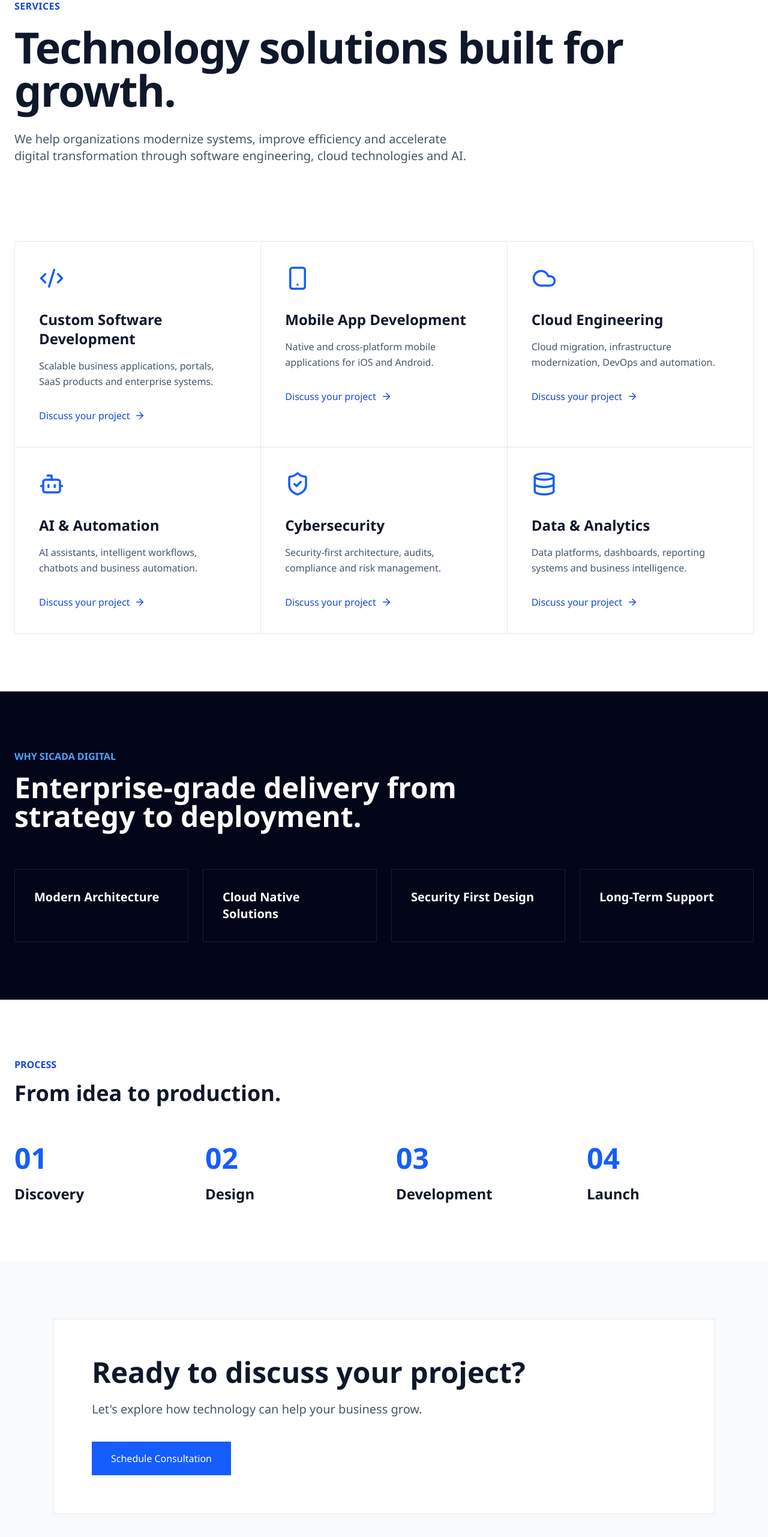
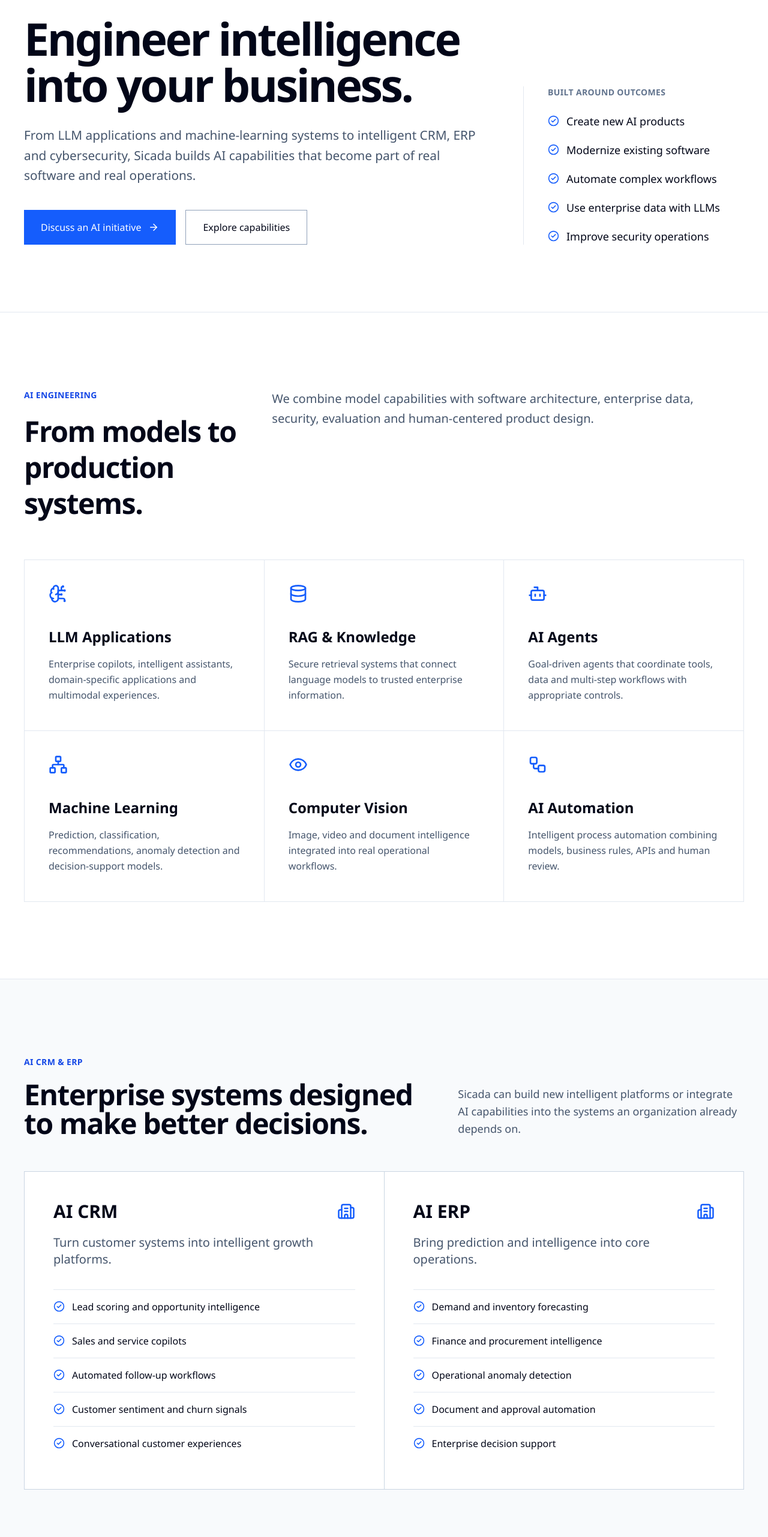
Before and after one commit to mkraja826/Sicada, a React (Vite) app: page /services in a window 1280 px wide. Shown: the part 207-2770 px from the top of the page at 60% size. Built offline with nearby package versions, Linux system fonts and the light colour scheme.

Commit message:
Rebuild services as enterprise AI solutions

```diff
--- a/src/pages/Services.jsx
+++ b/src/pages/Services.jsx
@@ -1,200 +1,201 @@
 import {
+  ArrowRight,
+  Bot,
+  BrainCircuit,
+  Building2,
+  CheckCircle2,
+  Cloud,
   Code2,
-  Smartphone,
-  Cloud,
+  Database,
+  Eye,
+  Network,
   ShieldCheck,
-  Database,
-  Bot,
-  ArrowRight,
+  Workflow,
 } from "lucide-react";
 
 export default function Services() {
-  const services = [
+  const aiCapabilities = [
+    [BrainCircuit, "LLM Applications", "Enterprise copilots, intelligent assistants, domain-specific applications and multimodal experiences."],
+    [Database, "RAG & Knowledge", "Secure retrieval systems that connect language models to trusted enterprise information."],
+    [Bot, "AI Agents", "Goal-driven agents that coordinate tools, data and multi-step workflows with appropriate controls."],
+    [Network, "Machine Learning", "Prediction, classification, recommendations, anomaly detection and decision-support models."],
+    [Eye, "Computer Vision", "Image, video and document intelligence integrated into real operational workflows."],
+    [Workflow, "AI Automation", "Intelligent process automation combining models, business rules, APIs and human review."],
+  ];
+
+  const enterpriseSolutions = [
     {
-      icon: Code2,
-      title: "Custom Software Development",
-      desc: "Scalable business applications, portals, SaaS products and enterprise systems.",
+      title: "AI CRM",
+      statement: "Turn customer systems into intelligent growth platforms.",
+      items: ["Lead scoring and opportunity intelligence", "Sales and service copilots", "Automated follow-up workflows", "Customer sentiment and churn signals", "Conversational customer experiences"],
     },
     {
-      icon: Smartphone,
-      title: "Mobile App Development",
-      desc: "Native and cross-platform mobile applications for iOS and Android.",
-    },
-    {
-      icon: Cloud,
-      title: "Cloud Engineering",
-      desc: "Cloud migration, infrastructure modernization, DevOps and automation.",
-    },
-    {
-      icon: Bot,
-      title: "AI & Automation",
-      desc: "AI assistants, intelligent workflows, chatbots and business automation.",
-    },
-    {
-      icon: ShieldCheck,
-      title: "Cybersecurity",
-      desc: "Security-first architecture, audits, compliance and risk management.",
-    },
-    {
-      icon: Database,
-      title: "Data & Analytics",
-      desc: "Data platforms, dashboards, reporting systems and business intelligence.",
+      title: "AI ERP",
+      statement: "Bring prediction and intelligence into core operations.",
+      items: ["Demand and inventory forecasting", "Finance and procurement intelligence", "Operational anomaly detection", "Document and approval automation", "Enterprise decision support"],
     },
   ];
 
+  const engineering = [
+    [Code2, "Software Engineering", "AI-native products, enterprise applications, SaaS platforms, APIs and mobile experiences."],
+    [Database, "Data Engineering", "AI-ready data foundations, pipelines, retrieval systems, analytics and governed enterprise knowledge."],
+    [Cloud, "Cloud Engineering", "Secure cloud architecture, AI infrastructure, DevOps, deployment automation and observability."],
+    [ShieldCheck, "Security Engineering", "Security-first architecture and AI-assisted capabilities for detection, investigation and response."],
+  ];
+
   return (
-    <div className="min-h-screen bg-white">
-      {/* HERO */}
-      <section className="py-24 lg:py-32">
-        <div className="max-w-7xl mx-auto px-6">
-          <p className="text-blue-700 font-semibold uppercase tracking-wide">
-            Services
+    <main className="min-h-screen bg-white text-slate-950">
+      <section className="border-b border-slate-200">
+        <div className="max-w-[1440px] mx-auto px-6 lg:px-10 py-20 lg:py-28 grid lg:grid-cols-12 gap-12">
+          <div className="lg:col-span-8">
+            <p className="text-sm font-semibold text-blue-700 uppercase tracking-wide">AI solutions & engineering</p>
+            <h1 className="mt-6 text-5xl sm:text-6xl lg:text-[4.7rem] leading-[1.03] tracking-[-0.045em] font-semibold">
+              Engineer intelligence into your business.
+            </h1>
+            <p className="mt-7 text-xl lg:text-[1.3rem] leading-relaxed text-slate-600 max-w-3xl">
+              From LLM applications and machine-learning systems to intelligent CRM, ERP and cybersecurity, Sicada builds AI capabilities that become part of real software and real operations.
             </p>
-
-          <h1 className="mt-5 text-5xl lg:text-7xl font-semibold tracking-tight">
-            Technology solutions built for growth.
-          </h1>
-
-          <p className="mt-8 text-xl text-slate-600 max-w-3xl">
-            We help organizations modernize systems, improve efficiency and
-            accelerate digital transformation through software engineering,
-            cloud technologies and AI.
-          </p>
+            <div className="mt-10 flex flex-wrap gap-4">
+              <a href="/contact" className="inline-flex items-center gap-3 bg-blue-600 hover:bg-blue-700 text-white px-7 py-4 font-semibold transition-colors">Discuss an AI initiative <ArrowRight size={18} /></a>
+              <a href="#capabilities" className="inline-flex items-center gap-3 border border-slate-400 hover:border-slate-950 px-7 py-4 font-semibold">Explore capabilities</a>
             </div>
-      </section>
-
-      {/* SERVICES GRID */}
-      <section className="pb-24">
-        <div className="max-w-7xl mx-auto px-6">
-
-          <div className="grid md:grid-cols-2 lg:grid-cols-3 gap-px bg-slate-200 border border-slate-200">
-
-            {services.map(({ icon: Icon, title, desc }) => (
-              <div
-                key={title}
-                className="bg-white p-10 hover:bg-slate-50 transition"
-              >
-                <Icon size={42} className="text-blue-600" />
-
-                <h3 className="mt-8 text-2xl font-semibold">
-                  {title}
-                </h3>
-
-                <p className="mt-4 text-slate-600 leading-relaxed">
-                  {desc}
-                </p>
-
-                <a
-                  href="/contact"
-                  className="mt-8 inline-flex items-center gap-2 text-blue-700 font-semibold"
-                >
-                  Discuss your project
-                  <ArrowRight size={18} />
-                </a>
           </div>
+          <div className="lg:col-span-4 lg:border-l lg:border-slate-200 lg:pl-10 self-end">
+            <p className="text-sm font-semibold text-slate-500 uppercase tracking-wide">Built around outcomes</p>
+            <div className="mt-6 space-y-5 text-lg">
+              {["Create new AI products", "Modernize existing software", "Automate complex workflows", "Use enterprise data with LLMs", "Improve security operations"].map((item) => (
+                <div key={item} className="flex gap-3"><CheckCircle2 className="text-blue-600 shrink-0 mt-1" size={19} /><span>{item}</span></div>
               ))}
-
+            </div>
           </div>
         </div>
       </section>
 
-      {/* WHY OUR SERVICES */}
-      <section className="bg-slate-950 text-white py-24">
-        <div className="max-w-7xl mx-auto px-6">
-
-          <div className="max-w-3xl">
-            <p className="text-blue-400 font-semibold uppercase">
-              Why Sicada Digital
-            </p>
-
-            <h2 className="mt-4 text-4xl lg:text-5xl font-semibold">
-              Enterprise-grade delivery from strategy to deployment.
-            </h2>
+      <section id="capabilities" className="py-24 lg:py-32">
+        <div className="max-w-[1440px] mx-auto px-6 lg:px-10">
+          <div className="grid lg:grid-cols-12 gap-10">
+            <div className="lg:col-span-4">
+              <p className="text-sm font-semibold text-blue-700 uppercase tracking-wide">AI engineering</p>
+              <h2 className="mt-5 text-4xl lg:text-5xl font-semibold tracking-[-0.03em] leading-tight">From models to production systems.</h2>
+            </div>
+            <div className="lg:col-span-8">
+              <p className="text-xl text-slate-600 leading-relaxed max-w-3xl">We combine model capabilities with software architecture, enterprise data, security, evaluation and human-centered product design.</p>
+            </div>
           </div>
 
-          <div className="grid md:grid-cols-2 lg:grid-cols-4 gap-6 mt-16">
-
-            {[
-              "Modern Architecture",
-              "Cloud Native Solutions",
-              "Security First Design",
-              "Long-Term Support",
-            ].map((item) => (
-              <div
-                key={item}
-                className="border border-white/10 p-8"
-              >
-                <h3 className="text-xl font-semibold">
-                  {item}
-                </h3>
-              </div>
+          <div className="mt-16 grid md:grid-cols-2 lg:grid-cols-3 border-t border-l border-slate-200">
+            {aiCapabilities.map(([Icon, title, text]) => (
+              <article key={title} className="border-r border-b border-slate-200 p-8 lg:p-10 min-h-[285px]">
+                <Icon className="text-blue-600" size={32} />
+                <h3 className="mt-10 text-2xl font-semibold">{title}</h3>
+                <p className="mt-4 text-slate-600 leading-relaxed">{text}</p>
+              </article>
             ))}
-
           </div>
         </div>
       </section>
 
-      {/* PROCESS */}
-      <section className="py-24">
-        <div className="max-w-7xl mx-auto px-6">
-
-          <div className="max-w-3xl">
-            <p className="text-blue-700 font-semibold uppercase">
-              Process
-            </p>
-
-            <h2 className="mt-4 text-4xl font-semibold">
-              From idea to production.
-            </h2>
+      <section id="enterprise-ai" className="bg-slate-50 border-y border-slate-200 py-24 lg:py-32">
+        <div className="max-w-[1440px] mx-auto px-6 lg:px-10">
+          <p className="text-sm font-semibold text-blue-700 uppercase tracking-wide">AI CRM & ERP</p>
+          <div className="mt-5 grid lg:grid-cols-12 gap-10 items-end">
+            <h2 className="lg:col-span-7 text-4xl lg:text-5xl font-semibold tracking-[-0.03em]">Enterprise systems designed to make better decisions.</h2>
+            <p className="lg:col-span-5 text-lg text-slate-600 leading-relaxed">Sicada can build new intelligent platforms or integrate AI capabilities into the systems an organization already depends on.</p>
           </div>
 
-          <div className="grid md:grid-cols-4 gap-10 mt-16">
-
-            {[
-              ["01", "Discovery"],
-              ["02", "Design"],
-              ["03", "Development"],
-              ["04", "Launch"],
-            ].map(([num, title]) => (
-              <div key={num}>
-                <div className="text-5xl font-bold text-blue-600">
-                  {num}
+          <div className="mt-14 grid lg:grid-cols-2 border-t border-l border-slate-300">
+            {enterpriseSolutions.map((solution) => (
+              <article key={solution.title} className="bg-white border-r border-b border-slate-300 p-8 lg:p-12">
+                <div className="flex items-center justify-between gap-6">
+                  <h3 className="text-3xl font-semibold">{solution.title}</h3>
+                  <Building2 className="text-blue-600" size={30} />
                 </div>
-
-                <h3 className="mt-5 text-2xl font-semibold">
-                  {title}
-                </h3>
+                <p className="mt-5 text-xl text-slate-600">{solution.statement}</p>
+                <div className="mt-9 divide-y divide-slate-200 border-t border-slate-200">
+                  {solution.items.map((item) => <div key={item} className="py-4 flex gap-3"><CheckCircle2 className="text-blue-600 shrink-0 mt-0.5" size={19} /><span>{item}</span></div>)}
                 </div>
+              </article>
             ))}
-
           </div>
         </div>
       </section>
 
-      {/* CTA */}
-      <section className="bg-slate-50 py-24">
-        <div className="max-w-6xl mx-auto px-6">
-
-          <div className="bg-white border border-slate-200 p-12 lg:p-16">
-
-            <h2 className="text-4xl lg:text-5xl font-semibold">
-              Ready to discuss your project?
-            </h2>
-
-            <p className="mt-6 text-xl text-slate-600">
-              Let's explore how technology can help your business grow.
-            </p>
-
-            <a
-              href="/contact"
-              className="inline-flex mt-10 bg-blue-600 hover:bg-blue-700 text-white px-8 py-4 font-semibold transition"
-            >
-              Schedule Consultation
-            </a>
-
+      <section id="cybersecurity" className="bg-slate-950 text-white py-24 lg:py-32">
+        <div className="max-w-[1440px] mx-auto px-6 lg:px-10 grid lg:grid-cols-12 gap-14">
+          <div className="lg:col-span-5">
+            <p className="text-sm font-semibold text-blue-400 uppercase tracking-wide">AI cybersecurity</p>
+            <h2 className="mt-5 text-4xl lg:text-5xl font-semibold tracking-[-0.03em] leading-tight">Security systems that can help teams see more and respond faster.</h2>
+            <p className="mt-6 text-lg text-slate-300 leading-relaxed">AI can augment security teams by identifying patterns across high-volume signals, prioritizing investigation and assisting controlled response workflows.</p>
+            <a href="/contact" className="mt-8 inline-flex items-center gap-2 text-blue-400 font-semibold">Discuss security engineering <ArrowRight size={18} /></a>
+          </div>
+          <div className="lg:col-span-7 border border-white/10">
+            {[
+              ["Detection", "Threat, behavior and anomaly detection across relevant operational signals."],
+              ["Analysis", "AI-assisted log intelligence, correlation, summarization and investigation support."],
+              ["Prioritization", "Context-aware triage designed to help teams focus on meaningful risk."],
+              ["Response", "Controlled workflows that combine automation, security rules and human review."],
+            ].map(([title, text], index) => (
+              <div key={title} className={`grid sm:grid-cols-12 gap-5 p-7 lg:p-8 ${index ? "border-t border-white/10" : ""}`}>
+                <div className="sm:col-span-4 text-xl font-semibold text-white">{title}</div>
+                <p className="sm:col-span-8 text-slate-300 leading-relaxed">{text}</p>
+              </div>
+            ))}
           </div>
         </div>
       </section>
+
+      <section className="py-24 lg:py-32">
+        <div className="max-w-[1440px] mx-auto px-6 lg:px-10">
+          <div className="grid lg:grid-cols-12 gap-10">
+            <div className="lg:col-span-5">
+              <p className="text-sm font-semibold text-blue-700 uppercase tracking-wide">Engineering foundation</p>
+              <h2 className="mt-5 text-4xl lg:text-5xl font-semibold tracking-[-0.03em]">AI backed by serious software engineering.</h2>
             </div>
+            <div className="lg:col-span-7 grid sm:grid-cols-2 border-t border-l border-slate-200">
+              {engineering.map(([Icon, title, text]) => (
+                <div key={title} className="border-r border-b border-slate-200 p-8 min-h-[260px]">
+                  <Icon className="text-blue-600" size={30} />
+                  <h3 className="mt-8 text-2xl font-semibold">{title}</h3>
+                  <p className="mt-4 text-slate-600 leading-relaxed">{text}</p>
+                </div>
+              ))}
+            </div>
+          </div>
+        </div>
+      </section>
+
+      <section className="bg-slate-50 border-y border-slate-200 py-24 lg:py-32">
+        <div className="max-w-[1440px] mx-auto px-6 lg:px-10">
+          <p className="text-sm font-semibold text-blue-700 uppercase tracking-wide">Delivery model</p>
+          <h2 className="mt-5 text-4xl lg:text-5xl font-semibold tracking-[-0.03em] max-w-4xl">A disciplined path from business problem to production AI.</h2>
+          <div className="mt-14 grid sm:grid-cols-2 lg:grid-cols-4 border-t border-l border-slate-300">
+            {[
+              ["01", "Discover", "Business outcome, workflow, data, constraints and success criteria."],
+              ["02", "Architect", "Experience, model strategy, system design, security and evaluation."],
+              ["03", "Build", "Software, integrations, AI workflows, testing and production hardening."],
+              ["04", "Improve", "Observability, feedback, model evaluation, optimization and scaling."],
+            ].map(([num, title, text]) => (
+              <div key={title} className="bg-white border-r border-b border-slate-300 p-8 min-h-[260px]">
+                <span className="text-sm text-blue-700 font-semibold">{num}</span>
+                <h3 className="mt-10 text-2xl font-semibold">{title}</h3>
+                <p className="mt-4 text-slate-600 leading-relaxed">{text}</p>
+              </div>
+            ))}
+          </div>
+        </div>
+      </section>
+
+      <section className="bg-blue-600 text-white">
+        <div className="max-w-[1440px] mx-auto px-6 lg:px-10 py-16 lg:py-20 grid lg:grid-cols-12 gap-8 items-center">
+          <div className="lg:col-span-8">
+            <h2 className="text-4xl lg:text-5xl font-semibold tracking-[-0.03em]">Where could AI create an advantage in your business?</h2>
+            <p className="mt-4 text-lg text-blue-50 max-w-3xl">We can help define the opportunity, architecture and path to a dependable production system.</p>
+          </div>
+          <div className="lg:col-span-4 lg:text-right">
+            <a href="/contact" className="inline-flex items-center gap-3 bg-white text-slate-950 px-7 py-4 font-semibold hover:bg-slate-100 transition-colors">Talk to our team <ArrowRight size={18} /></a>
+          </div>
+        </div>
+      </section>
+    </main>
   );
 }
```
Lines whose indentation alone changed are shown as unchanged.
